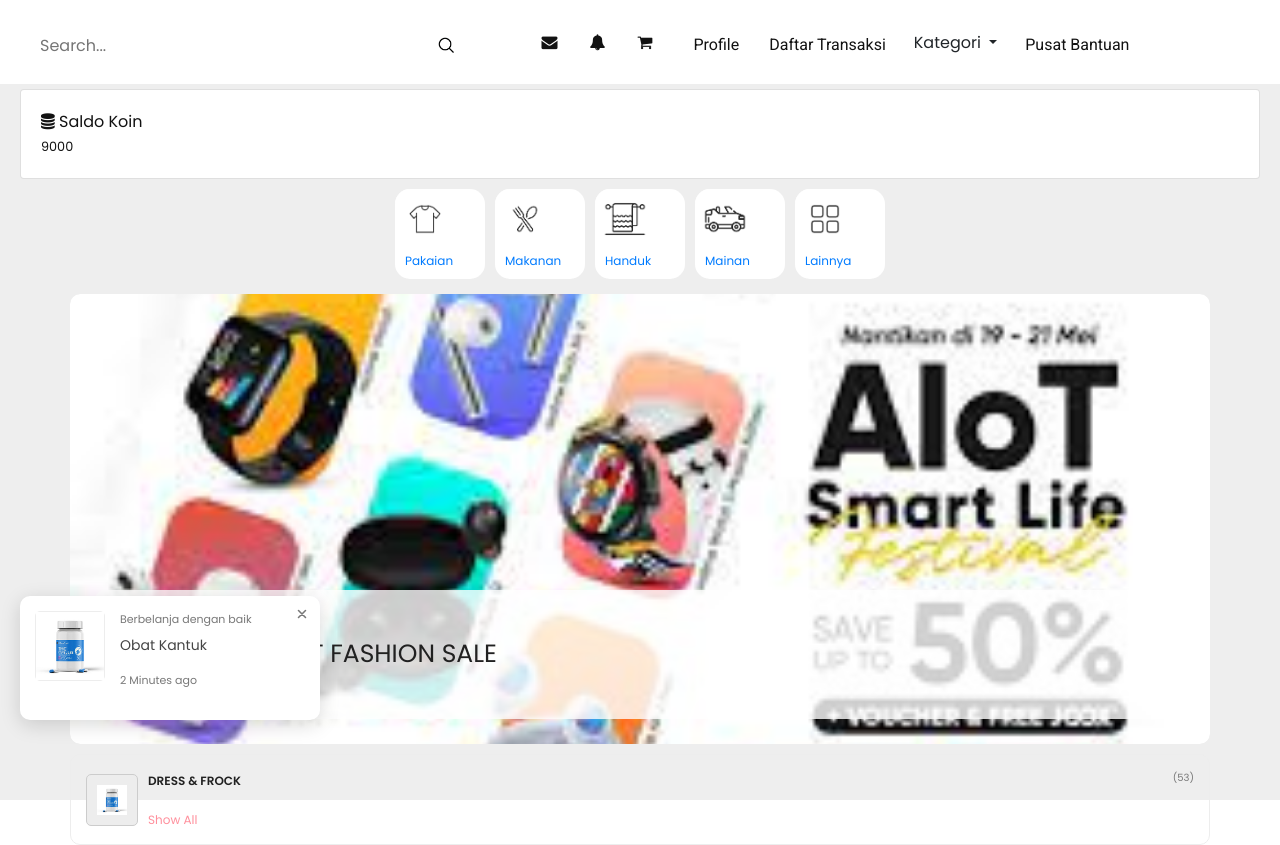
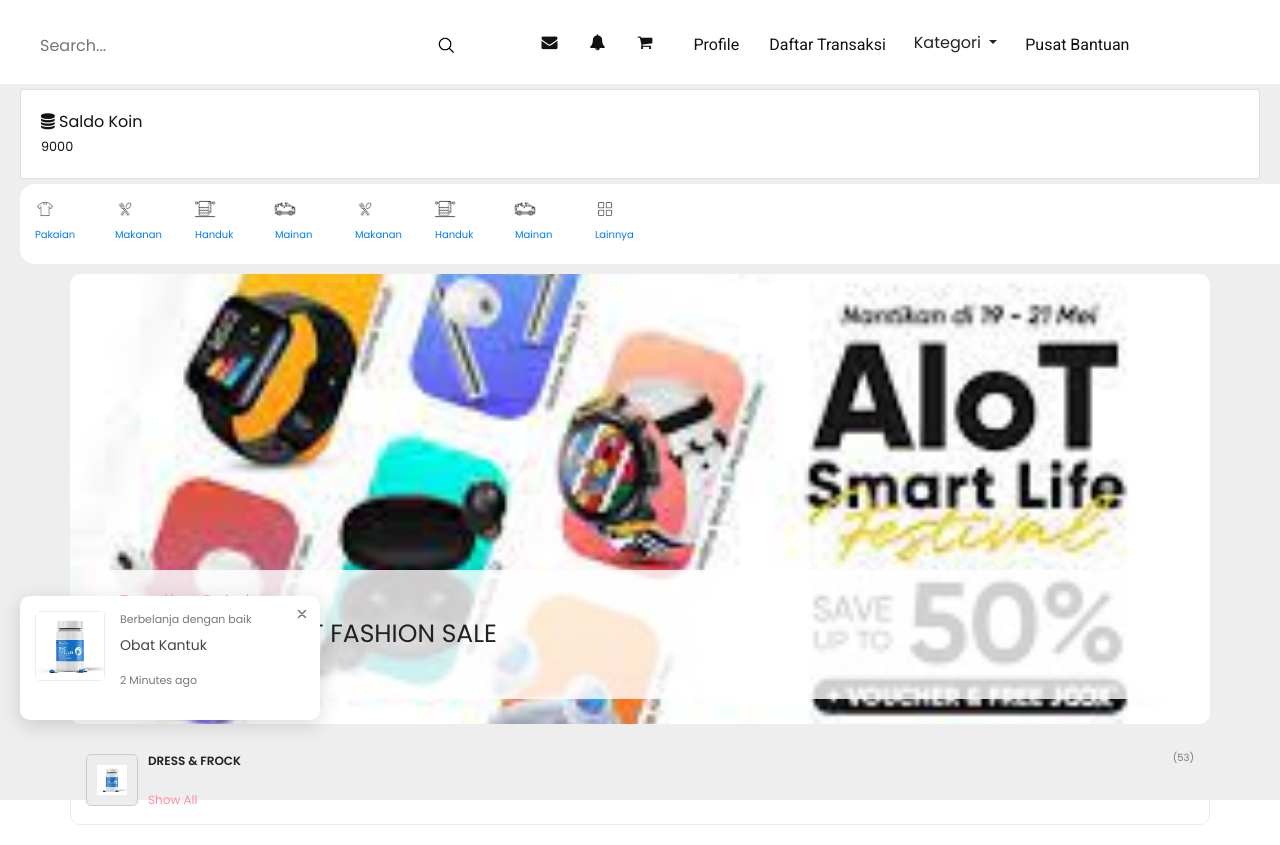
Before and after one commit to destadwihartanto/ui-ecommerce, a plain HTML site: page index.html in a window 1280 px wide. Drawn offline with nearby package versions, Linux system fonts and the light colour scheme.

Commit message:
perubahan grid

```diff
--- a/css/style.css
+++ b/css/style.css
@@ -394,10 +394,13 @@ a:focus {
 
 .badan
 {
-    width: 500px;
-    margin: 5px auto;
+    width: 100%;
+    margin: 5px 20px;
+    border-radius: 15px;
     overflow: hidden;
+    background-color: #FFFFFF;
 }
+
 
 .list-produk
 {
@@ -405,9 +408,9 @@ a:focus {
   border-radius: 15px;
     padding: 0px;
     float: left;
-    width: 90px;
-    height: 90px;
-    margin: 5px;
+    width: 60px;
+    height: 60px;
+    margin: 10px;
     background-color: #ffffff;
 }
 
@@ -420,8 +423,8 @@ a:focus {
 {
   border: transparent #000000;
   border-radius: 15px;
-    width: 60px;
-    height: 60px;
+    width: 30px;
+    height: 30px;
     display: block;
     margin-bottom: 5px;
 }
@@ -431,9 +434,9 @@ a:focus {
   border: transparent #000000;
   border-radius: 15px;
     background-color: #ffffff;
-    margin-bottom: 10px;
-    margin-left: 10px;
-    font-size: 12px;
+    margin-bottom: 5px;
+    margin-left: 5px;
+    font-size: 10px;
 }
 /* end */
 
--- a/index.html
+++ b/index.html
@@ -102,6 +102,27 @@
         <a href="">
           <img src="images/car1.jpg" alt="Jaket Parasut">
           <h4>Pakaian</h4>
+        </a>
+      </div>
+
+      <div class="list-produk">
+        <a href="">
+          <img src="images/food1.jpg" alt="Jaket Naruto">
+          <h4>Makanan</h4>
+        </a>
+      </div>
+
+      <div class="list-produk">
+        <a href="">
+          <img src="images/handuk1.jpg" alt="Jaket Parasut">
+          <h4>Handuk</h4>
+        </a>
+      </div>
+
+      <div class="list-produk">
+        <a href="">
+          <img src="images/mobil1.jpg" alt="Jaket Naruto">
+          <h4>Mainan</h4>
         </a>
       </div>
 
```
